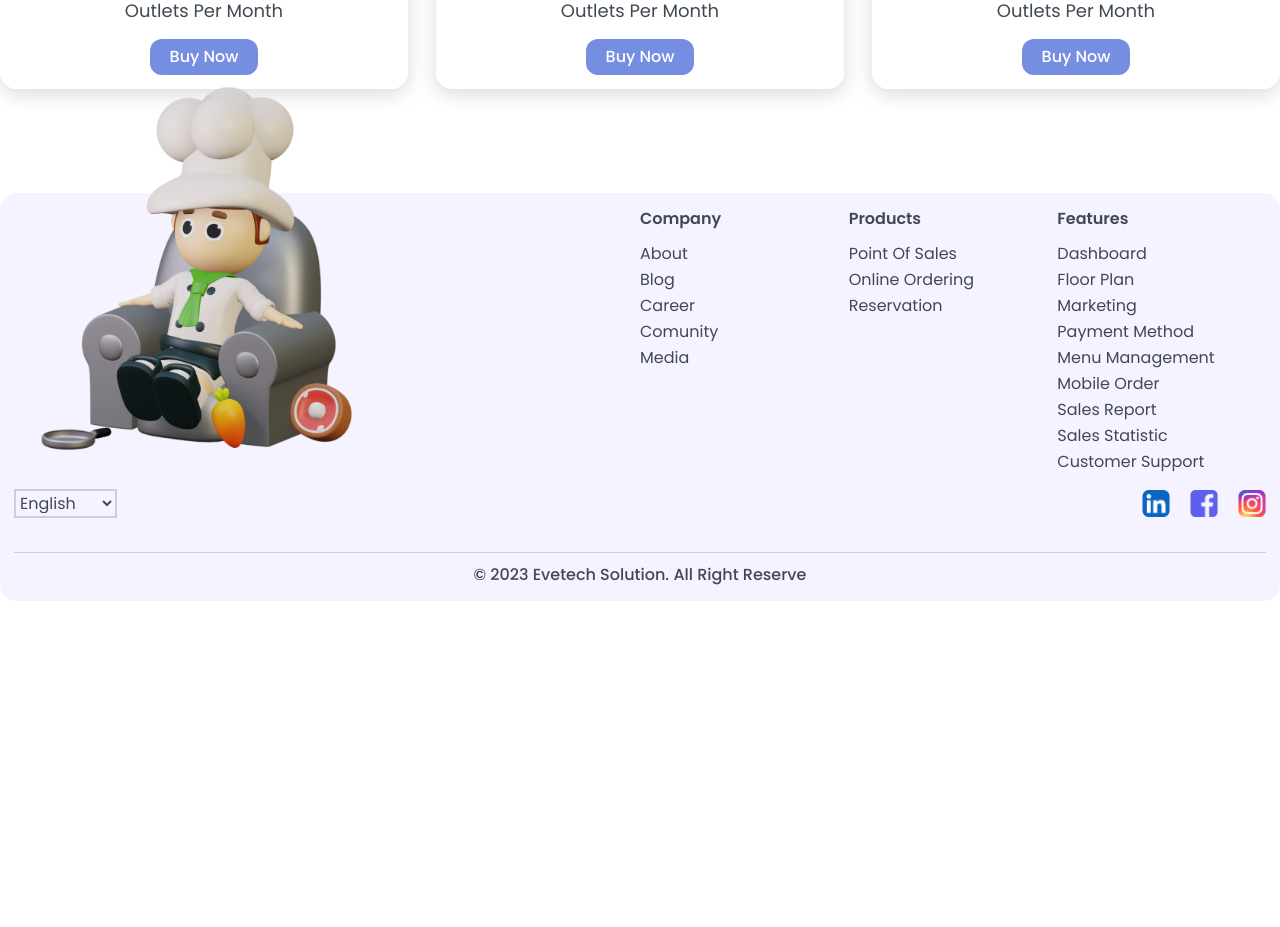
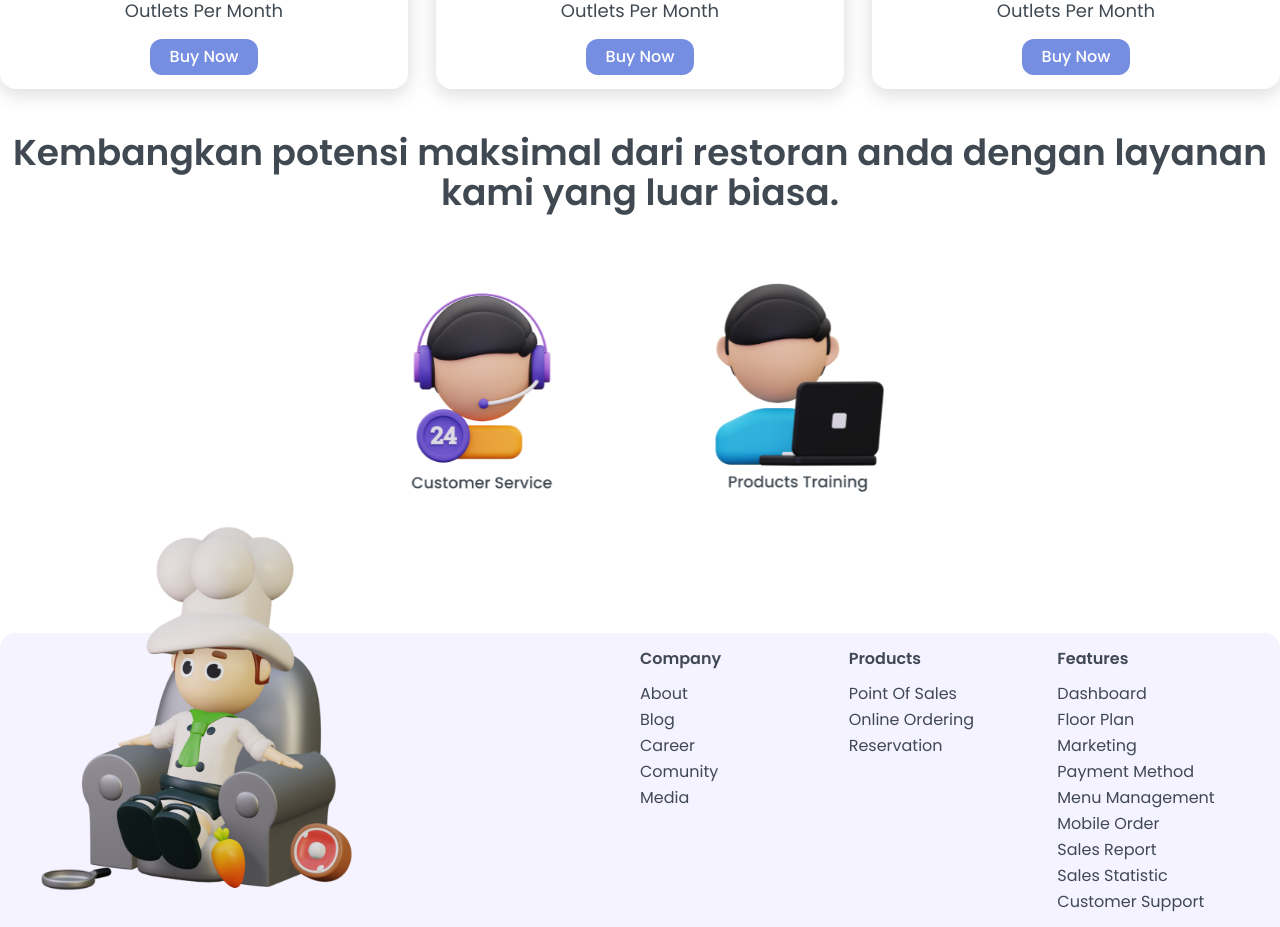
Before and after one commit to Adtyya/everest, a Next.js app: page / in a window 1280 px wide. Shown: the part 1780-2707 px from the top of the page. Before the commit the page ends 2401 px from the top, so only its background shows below. Built offline with nearby package versions, Linux system fonts and the light colour scheme.

Commit message:
grow potential

```diff
--- a/app/page.js
+++ b/app/page.js
@@ -1,4 +1,5 @@
 import Eminence from "@/components/view/index/eminence";
+import GrowPotential from "@/components/view/index/grow";
 import Hero from "@/components/view/index/hero";
 import Pricing from "@/components/view/index/pricing";
 
@@ -11,6 +12,8 @@ export default function Home() {
       <br></br>
       <Pricing></Pricing>
       <br></br>
+      <GrowPotential></GrowPotential>
+      <br></br>
     </main>
   );
 }
--- /dev/null
+++ b/components/view/index/grow.jsx
@@ -0,0 +1,37 @@
+import Container from "@/components/box/container";
+import { HeadingTwo } from "@/components/text/heading";
+import Image from "next/image";
+
+export default function GrowPotential() {
+  return (
+    <Container className="my-5">
+      <div className="flex flex-col items-center justify-center space-y-10">
+        <div>
+          <HeadingTwo className="text-typ-gray text-center">
+            Kembangkan potensi maksimal dari restoran anda dengan layanan kami
+            yang luar biasa.
+          </HeadingTwo>
+        </div>
+        <div className="flex space-x-5 items-center justify-center">
+          <div className="w-44 lg:w-64 h-52 lg:h-64 relative">
+            <Image
+              src="/images/global/cs-24.png"
+              alt="cs"
+              fill
+              objectFit="contain"
+            />
+          </div>
+          <div className="hidden lg:block w-5"></div>
+          <div className="w-44 lg:w-64 h-52 lg:h-64 relative">
+            <Image
+              src="/images/global/product-training.png"
+              alt="product-traingin"
+              fill
+              objectFit="contain"
+            />
+          </div>
+        </div>
+      </div>
+    </Container>
+  );
+}
```
Also changed, not shown: public/images/global/cs-24.png (added), public/images/global/product-training.png (added).
